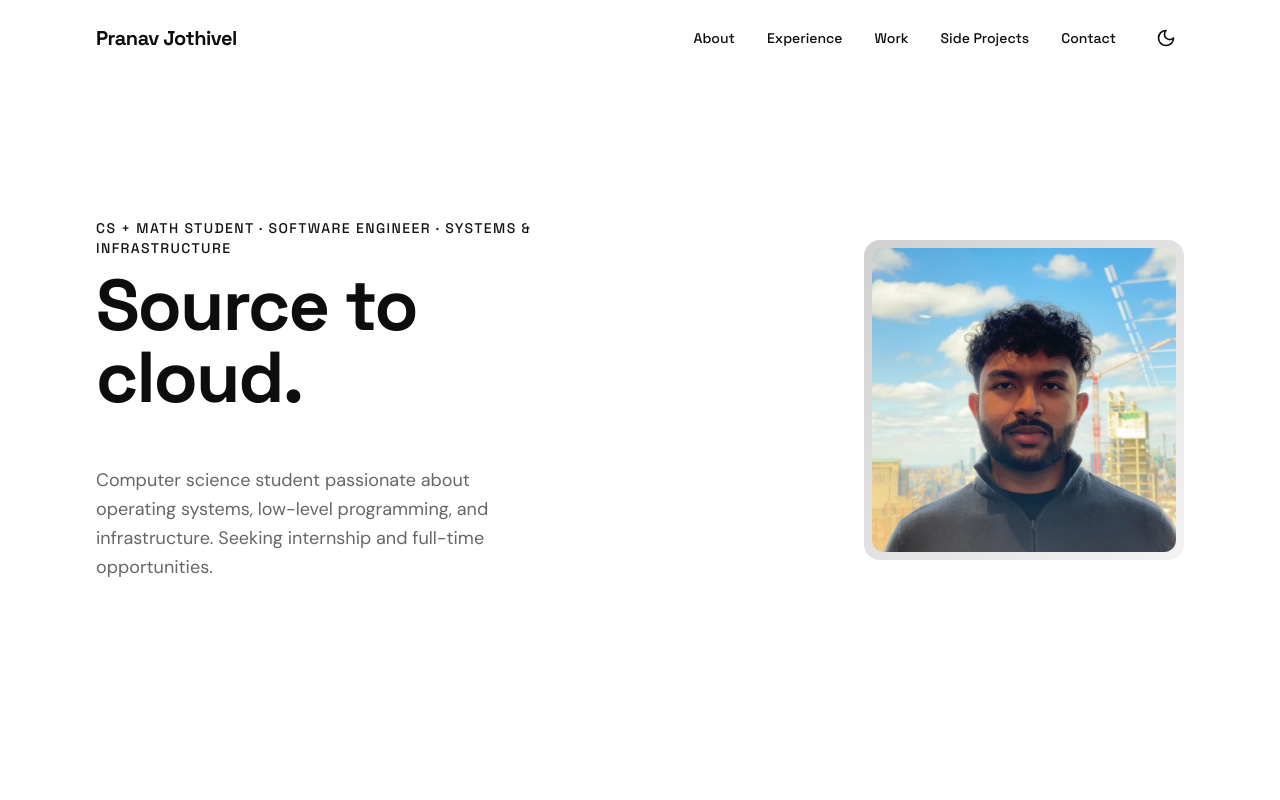
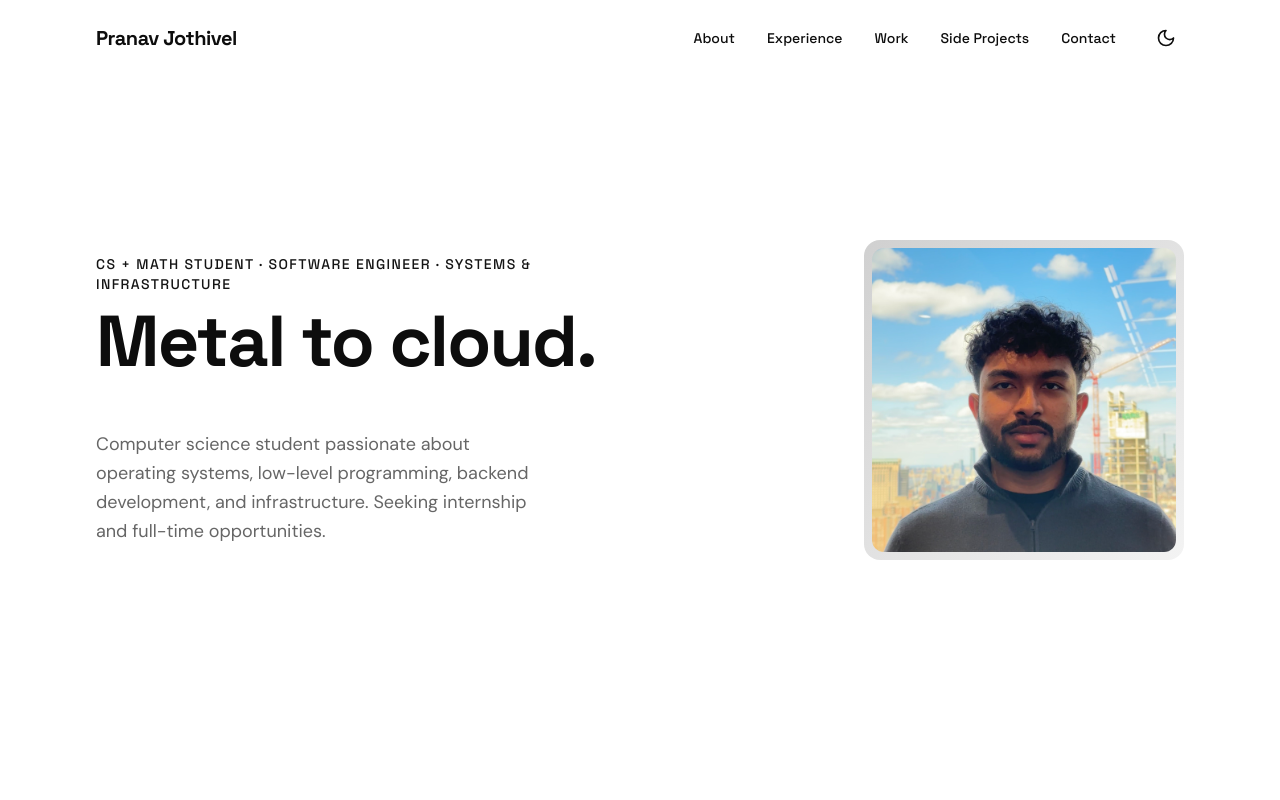
Before and after one commit to pranavjothivel/showcase, a Next.js app: page / in a window 1280 px wide. Shown: the top 800 px of the page. Built offline with nearby package versions, Linux system fonts and the light colour scheme.

Commit message:
update: landing content

```diff
--- a/src/components/LandingSection.tsx
+++ b/src/components/LandingSection.tsx
@@ -24,14 +24,12 @@ const LandingSection = () => {
             <ScrollReveal delay={0.4} enableParallax>
               <h1 className="font-display text-5xl md:text-7xl font-bold leading-[1.05] tracking-tight">
                 {/* From metal to cloud */}
-                Source to
-                <br />
-                cloud.
+                Metal to cloud.
               </h1>
             </ScrollReveal>
             <ScrollReveal delay={0.6}>
               <p className="text-muted-foreground text-lg max-w-md leading-relaxed">
-                Computer science student passionate about operating systems, low-level programming, and infrastructure. Seeking internship and full-time opportunities.
+                Computer science student passionate about operating systems, low-level programming, backend development, and infrastructure. Seeking internship and full-time opportunities.
               </p>
             </ScrollReveal>
           </div>
```
